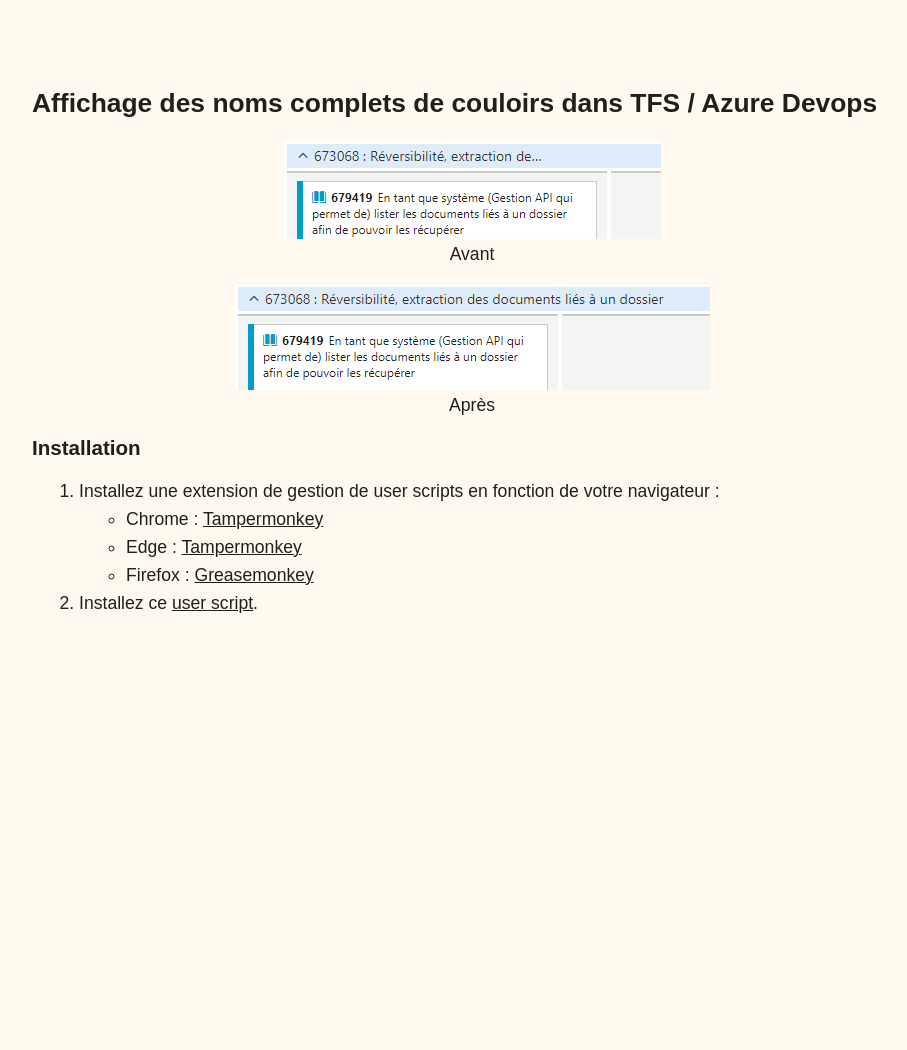
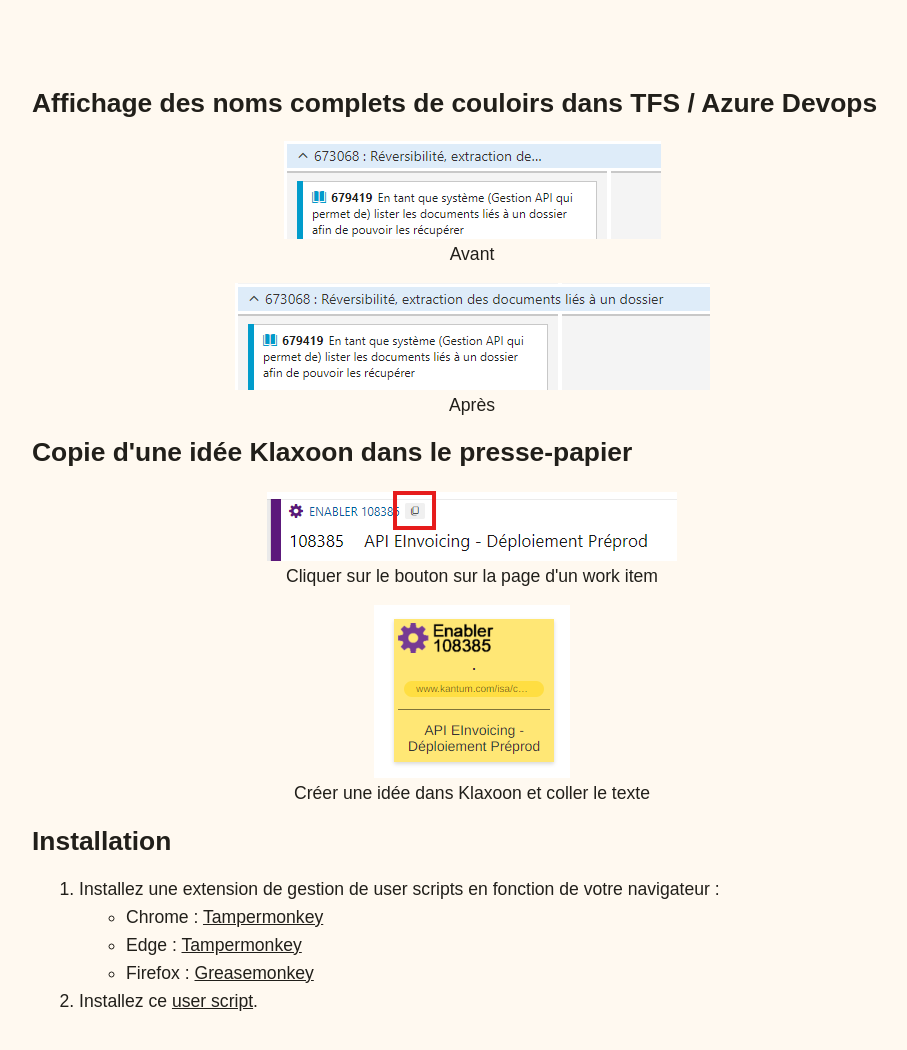
Before and after one commit to rvallet-isagri/rvallet-isagri.github.io, a plain HTML site: page azuredevops/index.html in a window 1280 px wide. Shown: the whole page, without its empty margins (168-1075 px from the left). Before the commit the page ends 800 px from the top, so only its background shows below. Drawn offline with Linux system fonts and the light colour scheme.

Commit message:
Doc copie klaxoon

```diff
--- a/azuredevops/index.html
+++ b/azuredevops/index.html
@@ -21,7 +21,22 @@
 			<figcaption>Après</figcaption>
 		</figure>
 	</p>
-	<h3>Installation</h3>
+
+	<h2>Copie d'une idée Klaxoon dans le presse-papier</h2>
+	<p>
+		<figure>
+			<img src="workitem-klaxoon.png" />
+			<figcaption>Cliquer sur le bouton sur la page d'un work item</figcaption>
+		</figure>
+	</p>
+	<p>
+		<figure>
+			<img src="idee-klaxoon.png" />
+			<figcaption>Créer une idée dans Klaxoon et coller le texte</figcaption>
+		</figure>
+	</p>
+
+	<h2>Installation</h2>
 	<ol>
 		<li>Installez une extension de gestion de user scripts en fonction de votre navigateur :
 			<ul>
```
Also changed, not shown: azuredevops/idee-klaxoon.png (added), azuredevops/workitem-klaxoon.png (added).
